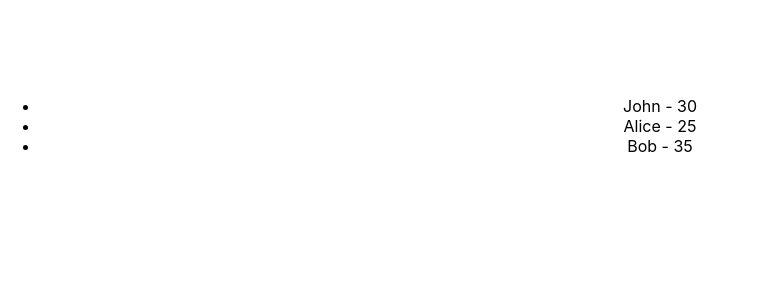
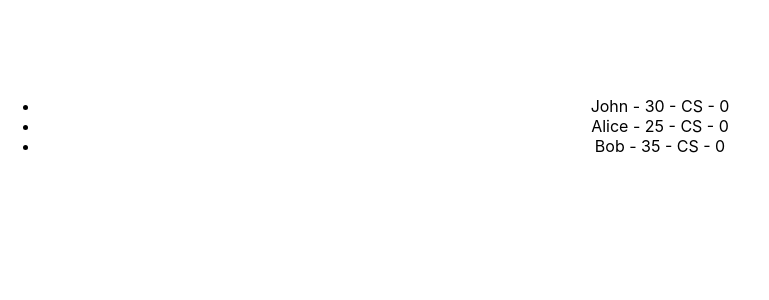
Before and after one commit to Waad-Raggam/Tuwaiq-React-Tutorials, a React (Create React App) app: page / in a window 1280 px wide. Shown: the top 300 px of the page, without its empty margins (0-769 px from the left). Built offline with nearby package versions, Linux system fonts and the light colour scheme.

Commit message:
array of objects and both use props

```diff
--- a/src/components/User.jsx
+++ b/src/components/User.jsx
@@ -1,12 +1,15 @@
 import "./User"
 const User = (props) =>{
     const users = props.users;
+    const dept = props.dept;
+    const val = props.val;
+    const name = props.name;
     return(
         <>
        <ul  class="fa fa-align-center" aria-hidden="true">
             {users.map((user, index)=>(
                 <li key={index}>
-                    <span display='inline-block' >{user.name}</span> - {user.age}
+                    <span display='inline-block' >{user.name}</span> - {user.age} - {user.dept} - {user.val}
                 </li>
             ))}
         </ul>
--- a/src/components/UserList.jsx
+++ b/src/components/UserList.jsx
@@ -2,9 +2,9 @@
 
     const UserList = () =>{
         const usersList = [
-            {name: 'John', age: 30 },
-            {name: 'Alice', age: 25 },
-            {name: 'Bob', age: 35 }
+            {name: 'John', age: 30, dept:'CS', val:'0' },
+            {name: 'Alice', age: 25, dept:'CS', val:'0'  },
+            {name: 'Bob', age: 35, dept:'CS', val:'0'  }
         ]
 
         return(
```
